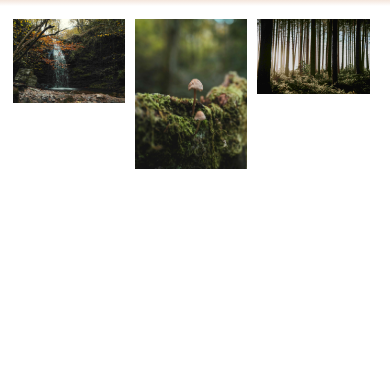
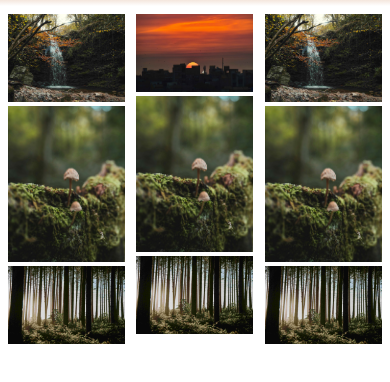
Before and after one commit to 0023252/Website_assessment, a plain HTML site: page photos.html in a window 390 px wide. Shown: the part 124-506 px from the top of the page. Drawn offline with Linux system fonts and the light colour scheme; a web font is replaced by a local one.

Commit message:
do the introduction on the homepageommorow and finish off the photos page

```diff
--- a/photos.html
+++ b/photos.html
@@ -38,21 +38,60 @@
        </button>
     </div>
 
-    <div class = "photos_row">
-        <div class = "photos_container">
-            <img src = "unsplash (2).jpg" alt = "waterfall">
+    <div class = "photos_row_container">
+        <div class = "photos_row">
+            <div class = "photos_container">
+                <img src = "unsplash (2).jpg" alt = "waterfall" loading = "lazy">
+            </div>
+            <div class = "photos_container">
+                <img src = "unsplash (3).jpg" alt = "mushroom" loading = "lazy">
+            </div>
+            <div class = "photos_container">
+                <img src = "unsplash (4).jpg" alt = "forest" loading = "lazy">
+            </div>
+
+
         </div>
-        <div class = "photos_container">
-            <img src = "unsplash (3).jpg" alt = "mushroom">
+
+
+        <!--second column-->
+        <div class = "photos_row_2">
+            <div class = "photos_container_2">
+                <img src = "unsplash (5).jpg" alt = "waterfall" loading = "lazy">
+            </div>
+            <div class = "photos_container_2">
+                <img src = "unsplash (3).jpg" alt = "mushroom" loading = "lazy">
+            </div>
+            <div class = "photos_container_2">
+                <img src = "unsplash (4).jpg" alt = "forest" loading = "lazy">
+            </div>
+
         </div>
-        <div class = "photos_container">
-            <img src = "unsplash (4).jpg" alt = "forest">
+
+        <!--third column-->
+        <div class = "photos_row_3">
+            <div class = "photos_container_3">
+                <img src = "unsplash (2).jpg" alt = "waterfall" loading = "lazy">
+            </div>
+            <div class = "photos_container_3">
+                <img src = "unsplash (3).jpg" alt = "mushroom" loading = "lazy">
+            </div>
+            <div class = "photos_container_3">
+                <img src = "unsplash (4).jpg" alt = "forest" loading = "lazy">
+            </div>
+
         </div>
 
     </div>
 
 
 
+
+
+
+
+
+
 </body>
 
 </html>
--- a/style.css
+++ b/style.css
@@ -47,7 +47,7 @@ html {
 
 .image {
     width: 100%;
-    position: absolute;
+    position: sticky;
 }
 
 .image img {
@@ -56,8 +56,8 @@ html {
     filter: contrast(130%) brightness(100%) saturate(1.5) blur(5px);
 }
 
+
 /*styling the menu*/
-
 #menu a {
     color: #ffffff;
     font-size: 2vw;
@@ -114,8 +114,25 @@ button img:hover {
     background-color: transparent;
     border: none;
 }
-/*responsive padding adjustment for different sized screens*/
+
+.introduction {
+    position: absolute;
+    width: 100%;
+    padding-top: 5%;
+    text-align: center;
+}
+
+.introduction h1 {
+    color: #ffffff;
+    font-size: 3vw;
+}
+
+
+/*responsive adjustment for different sized screens*/
 @media screen and (max-width: 600px) {
+    .name a {
+        font-size: 3vw;
+    }
     .menu_container {
         padding-top: 12%;
     }
@@ -124,6 +141,9 @@ button img:hover {
     }
     #menu p {
         padding-top: 3%;
+    }
+    .introduction h1 {
+        font-size: 6vw;
     }
 }
 
@@ -331,25 +351,81 @@ button img:hover {
     filter: drop-shadow(0.35rem 0.35rem 0.2rem #00000080);
 }
 
-/*photos row (this is hte parent div of the photos_container)*/
+/*photos row (this is the parent div of the photos_container)*/
 .photos_row {
     padding: 2%;
+    display: grid;
+    width: 30%;
 }
 
-.photos_row::after{
-    display: table;
-    clear: both;
-}
 
 /*div that contains the images*/
 .photos_container {
-    float: left;
-    width: 30%;
-    height: 20%;
-    padding: 5px;
+    width: 100%;
 }
 
 .photos_container img {
     width: 100%;
     height: auto;
 }
+
+
+/*second column*/
+.photos_row_2 {
+    position: absolute;
+    top: 0;
+    left: 33%;
+    width: 30%;
+    padding: 2%;
+    display: grid;
+}
+
+
+/*div that contains the images*/
+.photos_container_2 {
+    width: 100%;
+}
+
+.photos_container_2 img {
+    width: 100%;
+    height: auto;
+}
+
+/*third column*/
+.photos_row_3 {
+    position: absolute;
+    top: 0;
+    right: 0;
+    width: 30%;
+    padding: 2%;
+    display: grid;
+}
+
+
+/*div that contains the images*/
+.photos_container_3 {
+    width: 100%;
+}
+
+.photos_container_3 img {
+    width: 100%;
+    height: auto;
+}
+
+
+
+
+
+/*responsive photos*/
+@media screen and (max-width: 600px) {
+    .photos_container {
+        width: 100%;
+    }
+
+
+}
+
+
+.photos_row_container {
+    position:absolute;
+}
```
Also changed, not shown: home.html (+3 -0 lines), share.html (+1 -1 lines), unsplash (5).jpg (added).
